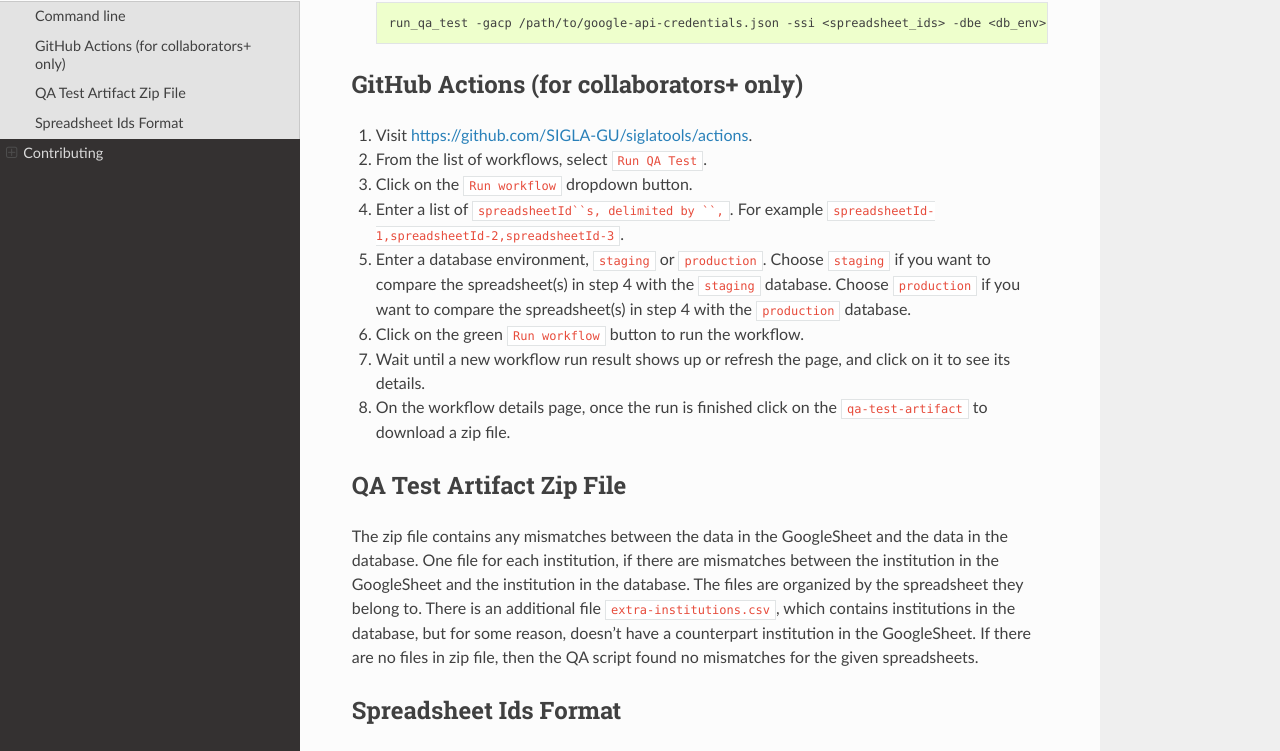
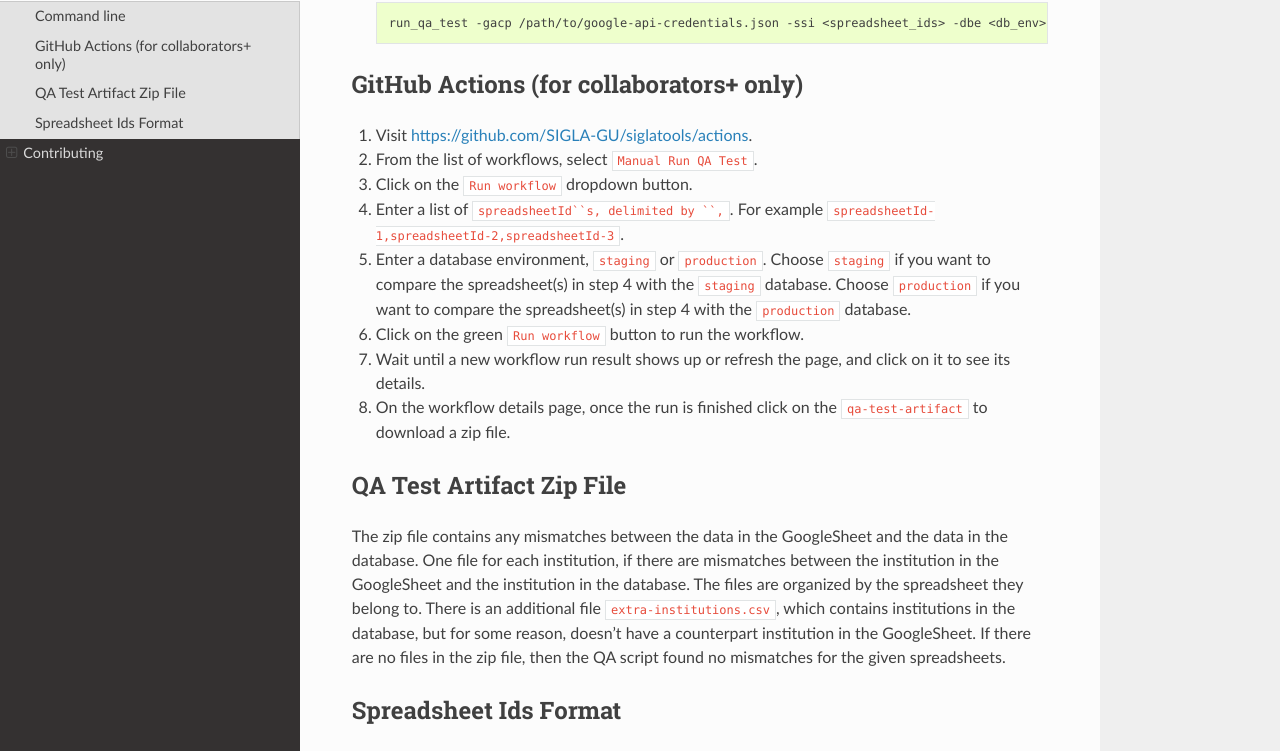
Before and after one commit to SIGLA-GU/siglatools, a Sphinx documentation site: the page built from docs/run_qa_test.md, in a window 1280 px wide and 1355 px high. Shown: the part 400-1151 px from the top of the window. Built offline with Sphinx 7.4.7 and the Read the Docs theme 2.0.0, drawn with Linux system fonts in a browser that asks for light colours; pages that are not in the unit, such as notebooks, are missing from menus.

Commit message:
Rename workflows to have manual (#29)

```diff
--- a/docs/run_qa_test.md
+++ b/docs/run_qa_test.md
@@ -17,7 +17,7 @@
 ## GitHub Actions (for collaborators+ only)
 
 1. Visit https://github.com/SIGLA-GU/siglatools/actions.
-2. From the list of workflows, select `Run QA Test`.
+2. From the list of workflows, select `Manual Run QA Test`.
 3. Click on the `Run workflow` dropdown button.
 4. Enter a list of `spreadsheetId`s, delimited by `,`. For example `spreadsheetId-1,spreadsheetId-2,spreadsheetId-3`.
 5. Enter a database environment, `staging` or `production`. Choose `staging` if you want to compare the spreadsheet(s) in step 4 with the `staging` database. Choose `production` if you want to compare the spreadsheet(s) in step 4 with the `production` database.
@@ -26,7 +26,7 @@
 8. On the workflow details page, once the run is finished click on the `qa-test-artifact` to download a zip file.
 
 ## QA Test Artifact Zip File
-The zip file contains any mismatches between the data in the GoogleSheet and the data in the database. One file for each institution, if there are mismatches between the institution in the GoogleSheet and the institution in the database. The files are organized by the spreadsheet they belong to. There is an additional file `extra-institutions.csv`, which contains institutions in the database, but for some reason, doesn't have a counterpart institution in the GoogleSheet. If there are no files in zip file, then the QA script found no mismatches for the given spreadsheets.
+The zip file contains any mismatches between the data in the GoogleSheet and the data in the database. One file for each institution, if there are mismatches between the institution in the GoogleSheet and the institution in the database. The files are organized by the spreadsheet they belong to. There is an additional file `extra-institutions.csv`, which contains institutions in the database, but for some reason, doesn't have a counterpart institution in the GoogleSheet. If there are no files in the zip file, then the QA script found no mismatches for the given spreadsheets.
 
 
 ## Spreadsheet Ids Format
```
Also changed, not shown: docs/get_next_uv_dates.md (+1 -1 lines), 3 other files.
